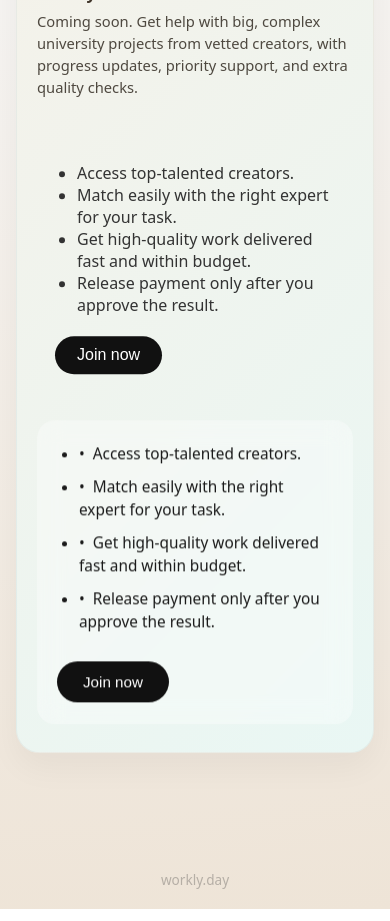
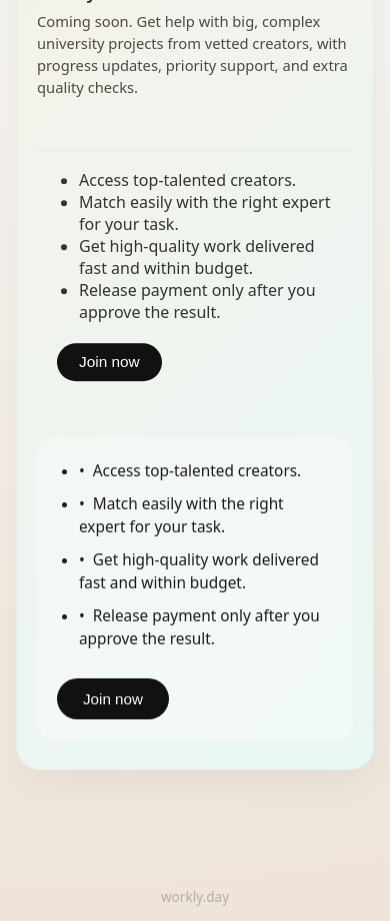
Before and after one commit to SEBRAHEIM/workly-landing, a Next.js app: page / in a window 390 px wide. Shown: the part 1420-2341 px from the top of the page. Built offline with nearby package versions, Linux system fonts and the light colour scheme.

Commit message:
Increase spacing to separate benefits from Workly PRO on mobile

```diff
--- a/styles/globals.css
+++ b/styles/globals.css
@@ -1452,3 +1452,29 @@ a {
     font-weight: 500;
   }
 }
+
+/* === Separate benefits section from Workly PRO (mobile only) === */
+@media (max-width: 760px) {
+  .home-benefits {
+    margin-top: 52px;               /* مسافة واضحة تحت كرت Workly PRO */
+    padding: 0 20px 32px 20px;
+    border-top: 1px solid rgba(0, 0, 0, 0.05);  /* خط خفيف يفصل بينهم */
+  }
+
+  .home-benefits ul {
+    margin-top: 18px;
+  }
+
+  .home-benefits-btn {
+    display: inline-flex;
+    align-items: center;
+    justify-content: center;
+    padding: 10px 22px;
+    border-radius: 999px;
+    border: none;
+    font-size: 0.96rem;
+    font-weight: 500;
+    background: #111111;
+    color: #ffffff;
+  }
+}
```
